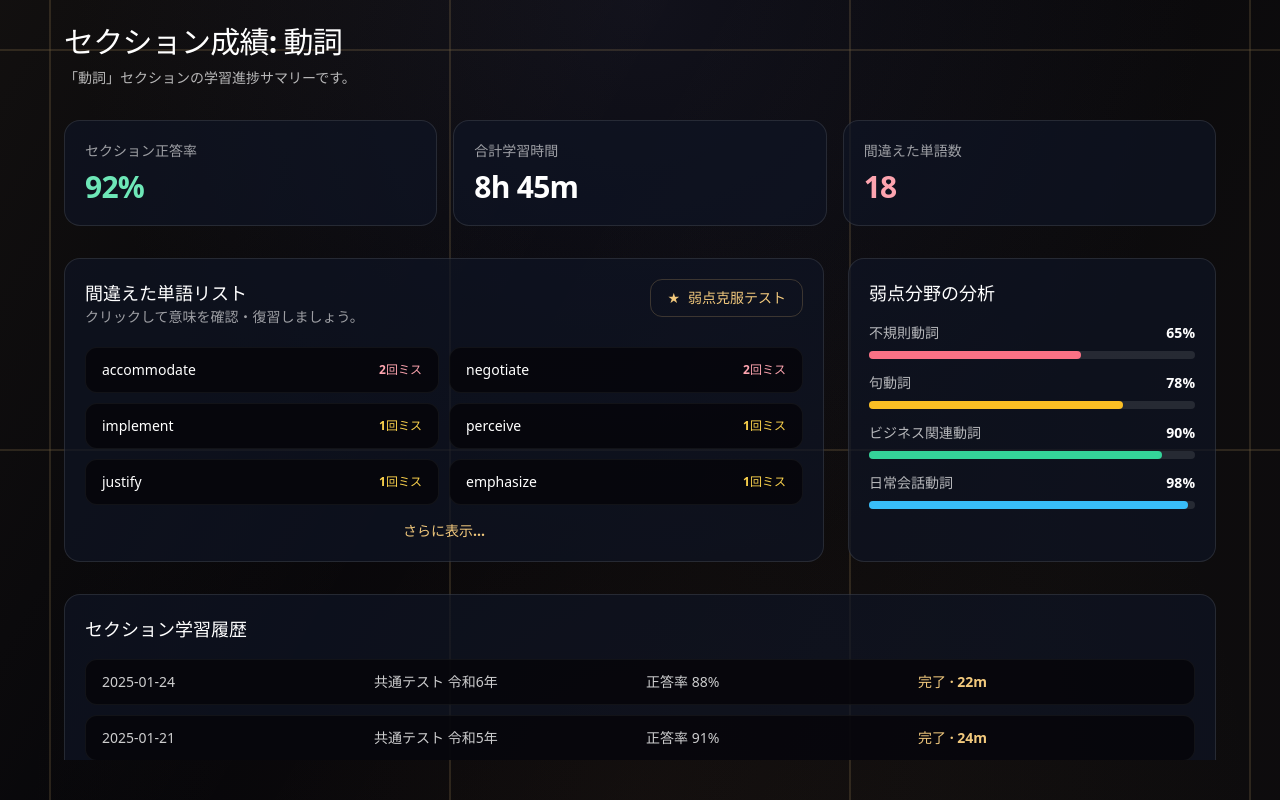
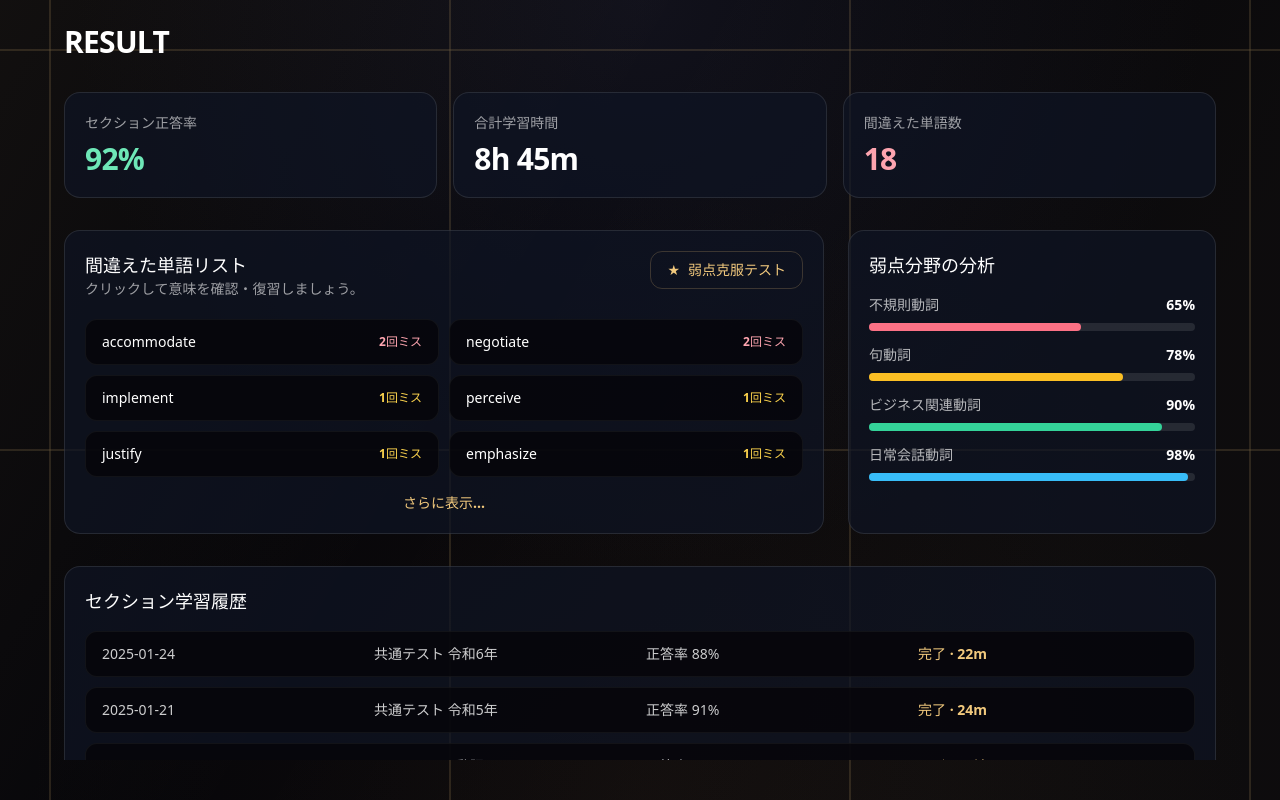
Before and after one commit to devryuya2007/kakotan-web, a React (Vite) app in the folder main/: page /results/mini in a window 1280 px wide. Built offline with nearby package versions, Linux system fonts and the light colour scheme.

Commit message:
微調整。pタグの削除

```diff
--- a/main/src/pages/results/MiniResultPage.tsx
+++ b/main/src/pages/results/MiniResultPage.tsx
@@ -4,8 +4,7 @@ import { AppLayout } from "@/components/layout/AppLayout";
 export default function MiniResultPage() {
   // 仮の成績データ。後で実際のテスト結果と差し替える予定
   const dummyResult = {
-    title: "セクション成績: 動詞",
-    subtitle: "「動詞」セクションの学習進捗サマリーです。",
+    title: "RESULT",
     accuracy: 92,
     studyTime: "8h 45m",
     mistakes: 18,
@@ -73,9 +72,6 @@ export default function MiniResultPage() {
             <h1 className="text-2xl font-bold tracking-tight text-white sm:text-3xl">
               {dummyResult.title}
             </h1>
-            <p className="text-xs text-white/70 sm:text-sm">
-              {dummyResult.subtitle}
-            </p>
           </section>
 
           <section className="grid w-full min-w-0 grid-cols-1 gap-4 sm:grid-cols-3">
```
